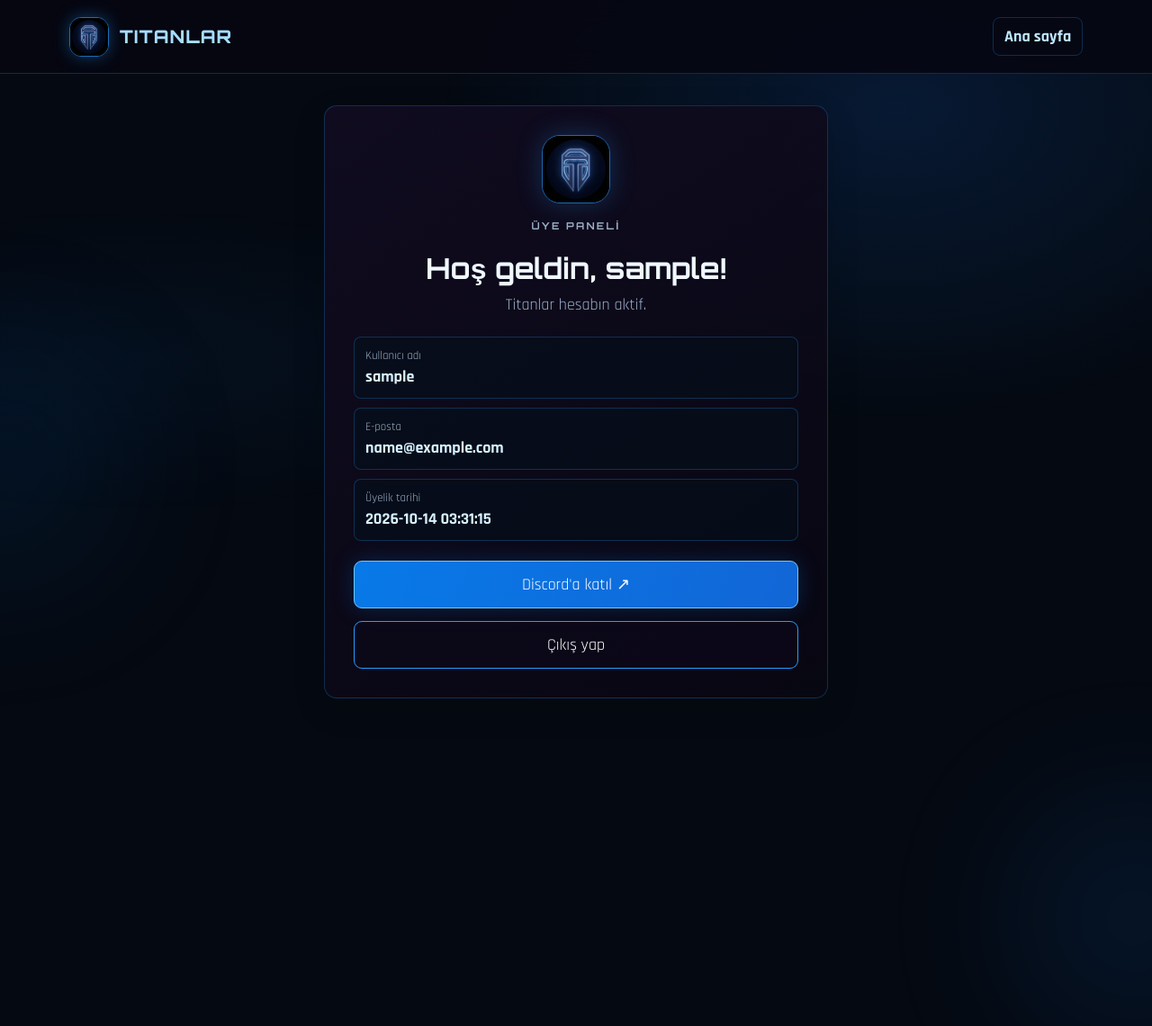
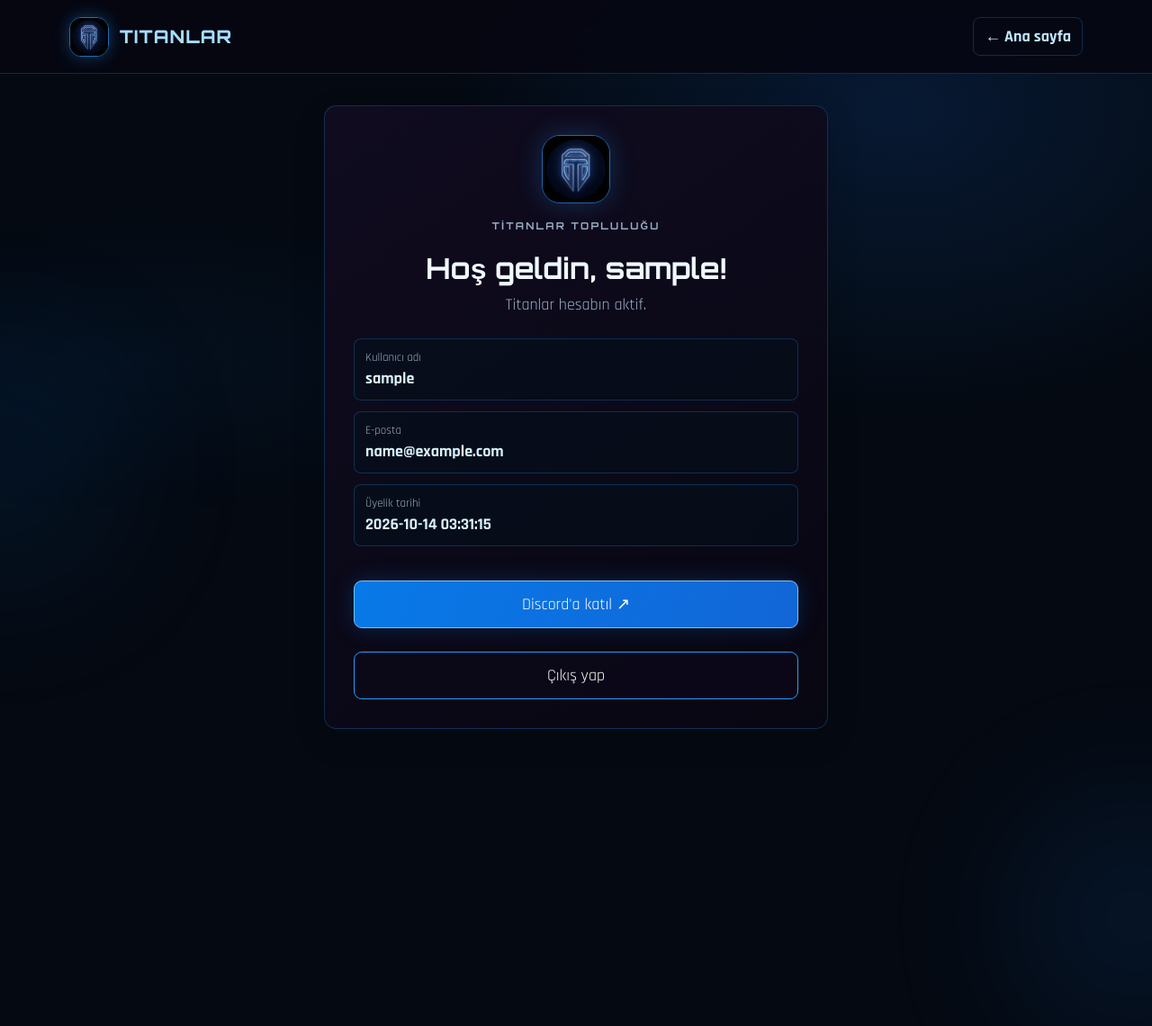
Before and after one commit to Altanrec/titanlar, a Flask app: page /account in a window 1280 px wide; the page is wider, and only the part inside the window is pictured. Shown: that part at 90% size. Run offline with Flask 3, Linux system fonts and the light colour scheme; the visitor is signed in with stand-in values (Sample User, id 1); data comes from the database, SQL or seed files in the repository; some libraries are stand-ins or nearby versions.

Commit message:
Revamp account.html with improved styles and structure
Refactor account page layout and styles for better structure and readability.

```diff
--- a/templates/account.html
+++ b/templates/account.html
@@ -5,14 +5,60 @@
   <meta name="viewport" content="width=device-width, initial-scale=1">
   <meta name="theme-color" content="#080611">
   <title>Hesabım — Titanlar</title>
+  <link rel="preconnect" href="https://fonts.googleapis.com">
   <link href="https://fonts.googleapis.com/css2?family=Orbitron:wght@500;600;700;800&family=Rajdhani:wght@400;500;600;700&display=swap" rel="stylesheet">
   <link rel="stylesheet" href="{{ url_for('static', filename='style.css') }}">
   <style>
-    .auth-card { width: min(560px, calc(100% - 32px)); max-width: 100%; min-width: 0; box-sizing: border-box; }
-    .account-details, .account-details > div { min-width: 0; max-width: 100%; box-sizing: border-box; }
-    .account-details strong { overflow-wrap: anywhere; }
-    .auth-card form { width: 100%; min-width: 0; }
-    .auth-card form button { width: 100%; max-width: 100%; box-sizing: border-box; }
+    .account-card {
+      width: min(560px, calc(100% - 32px));
+      max-width: 100%;
+      min-width: 0;
+      box-sizing: border-box;
+    }
+    .account-details {
+      display: grid;
+      gap: 12px;
+      width: 100%;
+      min-width: 0;
+      margin: 24px 0;
+    }
+    .account-details > div {
+      min-width: 0;
+      max-width: 100%;
+      box-sizing: border-box;
+      overflow-wrap: anywhere;
+    }
+    .account-details strong {
+      display: block;
+      overflow-wrap: anywhere;
+      word-break: break-word;
+    }
+    .account-actions {
+      display: grid;
+      gap: 12px;
+      width: 100%;
+      min-width: 0;
+    }
+    .account-actions a,
+    .account-actions button {
+      display: flex;
+      align-items: center;
+      justify-content: center;
+      width: 100%;
+      max-width: 100%;
+      min-width: 0;
+      box-sizing: border-box;
+      text-decoration: none;
+    }
+    .account-actions form {
+      display: block;
+      width: 100%;
+      min-width: 0;
+      margin: 0;
+    }
+    .account-actions input[type="hidden"] {
+      display: none !important;
+    }
   </style>
 </head>
 <body class="auth-page">
@@ -23,31 +69,48 @@
       <img class="brand-logo" src="{{ url_for('static', filename='titanlar-logo.png') }}" alt="Titanlar logosu">
       <span>TITANLAR</span>
     </a>
-    <a class="account-link" href="{{ url_for('home') }}">Ana sayfa</a>
+    <a class="account-link" href="{{ url_for('home') }}">← Ana sayfa</a>
   </header>
+
   <main class="auth-wrap">
-    <section class="auth-card panel">
+    <section class="auth-card account-card panel">
       <img class="auth-logo" src="{{ url_for('static', filename='titanlar-logo.png') }}" alt="Titanlar logosu">
-      <p class="eyebrow">ÜYE PANELİ</p>
+      <p class="eyebrow">TİTANLAR TOPLULUĞU</p>
       <h1>Hoş geldin, {{ user['username'] }}!</h1>
       <p class="auth-subtitle">Titanlar hesabın aktif.</p>
+
       {% with messages = get_flashed_messages(with_categories=true) %}
         {% if messages %}
+          <div class="flash-list">
             {% for category, message in messages %}
               <p class="flash {{ category }}">{{ message }}</p>
             {% endfor %}
+          </div>
         {% endif %}
       {% endwith %}
+
       <div class="account-details">
-        <div><span>Kullanıcı adı</span><strong>{{ user['username'] }}</strong></div>
-        <div><span>E-posta</span><strong>{{ user['email'] }}</strong></div>
-        <div><span>Üyelik tarihi</span><strong>{{ user['created_at'] }}</strong></div>
+        <div>
+          <span>Kullanıcı adı</span>
+          <strong>{{ user['username'] }}</strong>
         </div>
+        <div>
+          <span>E-posta</span>
+          <strong>{{ user['email'] }}</strong>
+        </div>
+        <div>
+          <span>Üyelik tarihi</span>
+          <strong>{{ user['created_at'] }}</strong>
+        </div>
+      </div>
+
+      <div class="account-actions">
         <a class="button auth-submit" href="https://discord.gg/titanlar" target="_blank" rel="noopener noreferrer">Discord'a katıl ↗</a>
         <form method="post" action="{{ url_for('logout') }}">
           <input type="hidden" name="csrf_token" value="{{ csrf_token() }}">
           <button class="button button-ghost auth-submit" type="submit">Çıkış yap</button>
         </form>
+      </div>
     </section>
   </main>
 </body>
```
Lines whose indentation alone changed are shown as unchanged.
